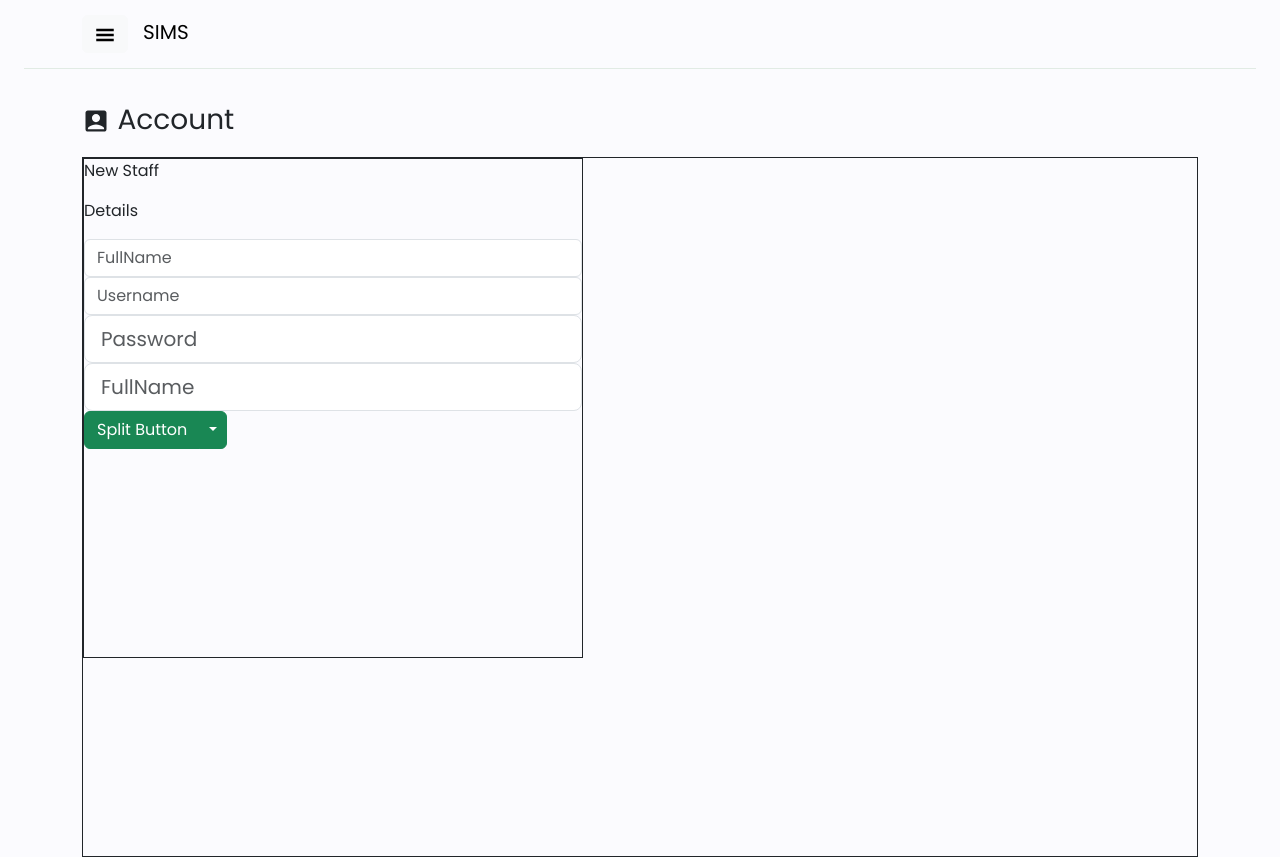
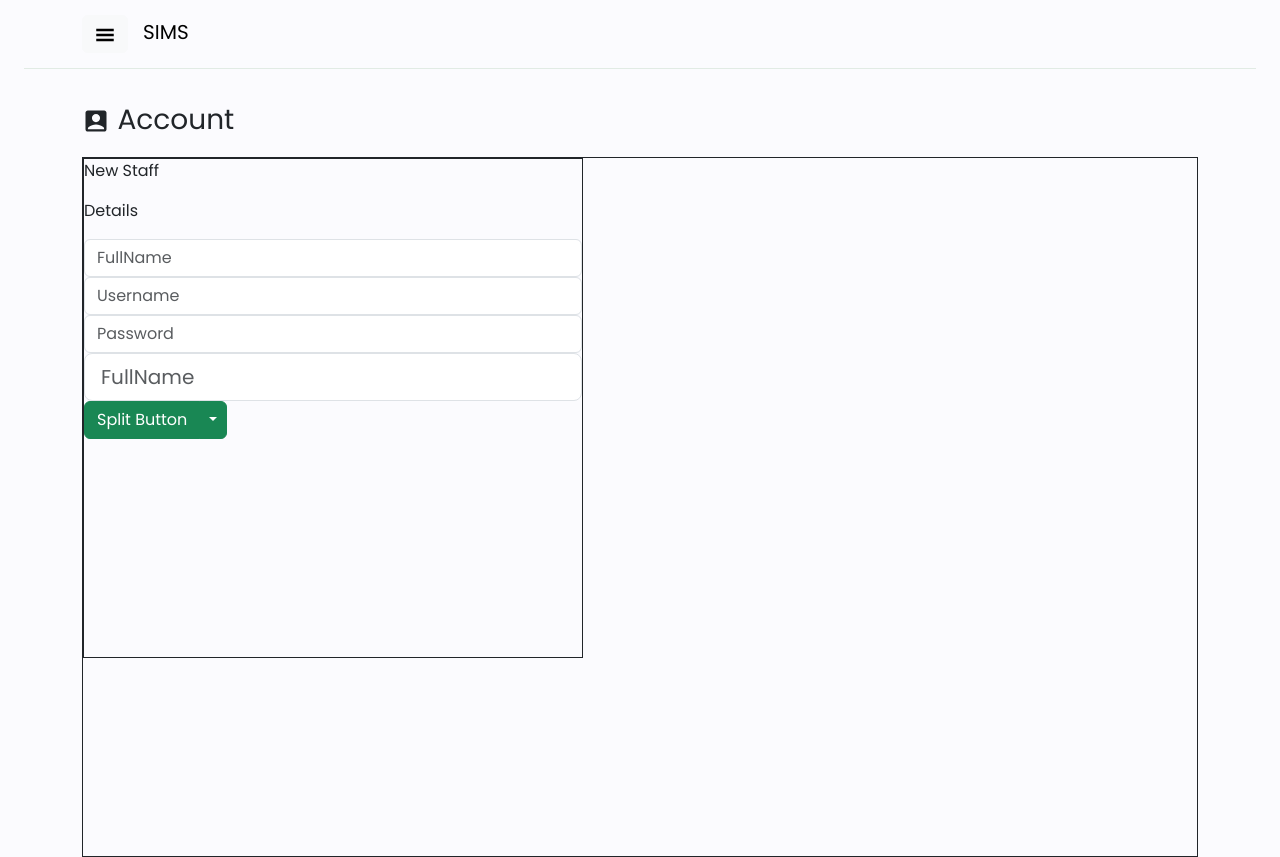
Before and after one commit to MarkRyuo/SalesInventoryManagementSystem_SIMS, a React (Vite) app in the folder client/: page /AccountPage in a window 1280 px wide. Built offline with nearby package versions, Linux system fonts and the light colour scheme.

Commit message:
Subject: Body

```diff
--- a/client/src/components/Account/AccountComp.jsx
+++ b/client/src/components/Account/AccountComp.jsx
@@ -12,7 +12,7 @@ const AccountComp = () => {
 
             <Form.Control  type="text" placeholder="FullName" />
             <Form.Control  type="text" placeholder="Username" />
-            <Form.Control size="lg" type="password" placeholder="Password" />
+            <Form.Control  type="password" placeholder="Password" />
             <Form.Control size="lg" type="text" placeholder="FullName" />
 
             <Dropdown as={ButtonGroup}>
```
